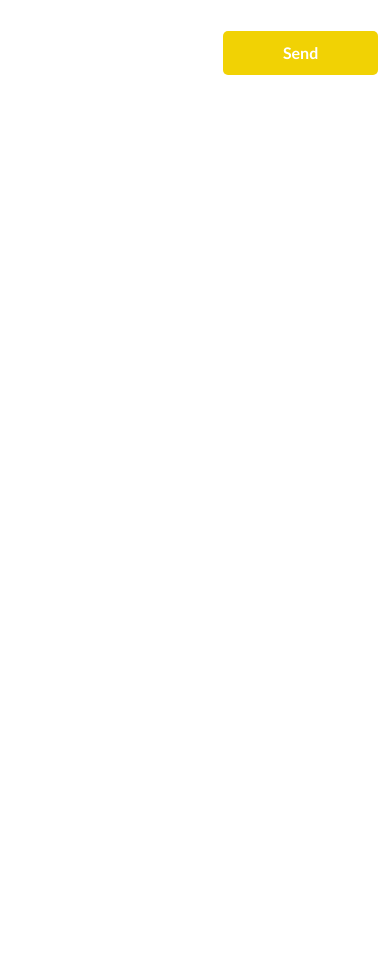
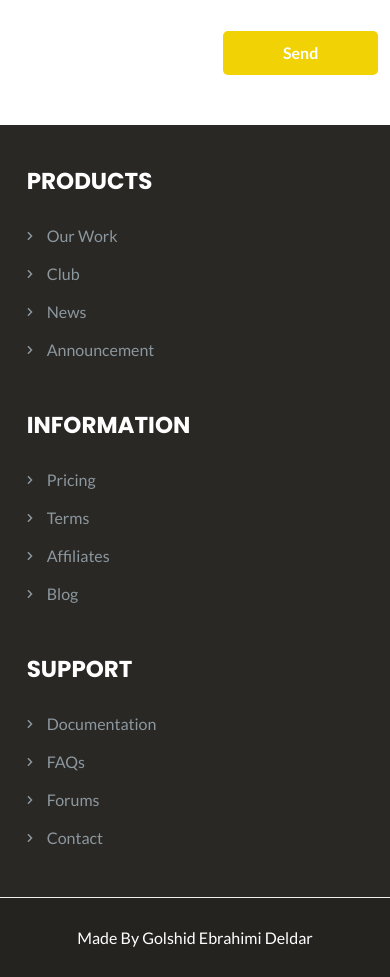
Before and after one commit to golsh1d/React-static-landing-page, a React (Create React App) app: page / in a window 390 px wide. Shown: the part 8580-9557 px from the top of the page. Before the commit the page ends 9205 px from the top, so only its background shows below. Built offline with nearby package versions, Linux system fonts and the light colour scheme.

Commit message:
add responsive footer component

```diff
--- a/src/App.js
+++ b/src/App.js
@@ -8,6 +8,7 @@ import News from './News/News';
 import Counter from './Counter/Counter';
 import Team from './Team/Team';
 import Contact from './Contact/Contact';
+import Footer from './Footer/Footer';
 
 function App() {
   return (
@@ -21,7 +22,7 @@ function App() {
       <Counter />
       <Team />
       <Contact />
-      <br /><br /><br /><br /><br /><br /><br /><br /><br /><br /><br /><br /><br /><br /><br /><br /><br /><br /><br /><br /><br /><br /><br /><br /><br />
+      <Footer />
     </div>
   );
 }
--- /dev/null
+++ b/src/Footer/Footer.css
@@ -0,0 +1,72 @@
+@import url('https://fonts.googleapis.com/css2?family=Lato:ital,wght@0,100;0,300;0,400;0,700;0,900;1,100;1,300;1,400;1,700;1,900&display=swap');
+@import url('https://fonts.googleapis.com/css2?family=Poppins:ital,wght@0,100;0,200;0,300;0,400;0,500;0,600;0,700;0,800;0,900;1,100;1,200;1,300;1,400;1,500;1,600;1,700;1,800;1,900&display=swap');
+
+* {
+    margin: 0px;
+    padding: 0px;
+    box-sizing: border-box;
+    list-style: none;
+    text-decoration: none;
+}
+
+.Footer-wrapper {
+    width: 100%;
+    background-color: #292825;
+    padding-top: 40px;
+    padding-right: 0px;
+    padding-left: 0px;
+    display: flex;
+    flex-direction: column;
+    align-items: center;
+    justify-content: center;
+}
+
+.Footer-main-content {
+    display: flex;
+    flex-wrap: wrap;
+    align-items: center;
+}
+
+.bottom-Footer {
+    padding: 30px 0;
+    text-align: center;
+    background-color: #242320;
+    display: flex;
+    align-items: center;
+    justify-content: center;
+    color: #fff;
+    font-family: "Lato", sans-serif;
+    font-weight: 400;
+    font-size: 16px;
+    border-top: 1px solid #efefef;
+}
+
+@media (max-width: 768px) {
+    .container {
+        width: 94%;
+    }
+    .Footer-wrapper-pb-max-768 {
+        padding-bottom: 0px;
+    }
+}
+
+@media (min-width: 768px) {
+    .container {
+        width: 750px;
+    }
+    .Footer-wrapper-pb-min-768 {
+        padding-bottom: 40px;
+    }
+}
+
+@media (min-width: 992px) {
+    .container {
+        width: 970px;
+    }
+}
+
+@media (min-width: 1200px) {
+    .container{
+        width: 1170px;
+    }
+}
--- /dev/null
+++ b/src/Footer/Footer.js
@@ -0,0 +1,25 @@
+import './Footer.css'
+import React from 'react'
+import FooterContent from './FooterContent'
+
+export default function Footer() {
+  let FooterContentProps = [
+    {id : 1 , title : "PRODUCTS" , link1 : "Our Work" , link2 : "Club" , link3 : "News" , link4: "Announcement"} ,
+    {id : 2 , title : "INFORMATION" , link1 : "Pricing" , link2 : "Terms" , link3 : "Affiliates" , link4: "Blog"} ,
+    {id : 3 , title : "SUPPORT" , link1 : "Documentation" , link2 : "FAQs" , link3 : "Forums" , link4: "Contact"}
+  ]
+  return (
+    <>
+    <div className='Footer-wrapper Footer-wrapper-pb-max-768 Footer-wrapper-pb-min-768'>
+        <div className='Footer-main-content container'>
+            {FooterContentProps.map(FooterContentProp => (
+                <FooterContent key={FooterContentProp.id} {...FooterContentProp}/>
+            ))}
+        </div>
+    </div>
+    <div className='bottom-Footer'>
+        Made By Golshid Ebrahimi Deldar
+    </div>
+    </>
+  )
+}
--- /dev/null
+++ b/src/Footer/FooterContent.css
@@ -0,0 +1,103 @@
+@import url('https://fonts.googleapis.com/css2?family=Lato:ital,wght@0,100;0,300;0,400;0,700;0,900;1,100;1,300;1,400;1,700;1,900&display=swap');
+@import url('https://fonts.googleapis.com/css2?family=Poppins:ital,wght@0,100;0,200;0,300;0,400;0,500;0,600;0,700;0,800;0,900;1,100;1,200;1,300;1,400;1,500;1,600;1,700;1,800;1,900&display=swap');
+
+* {
+    margin: 0px;
+    padding: 0px;
+    box-sizing: border-box;
+    list-style: none;
+    text-decoration: none;
+}
+
+.FooterContent-wrapper {
+    padding: 0 15px;
+}
+
+.FooterContent-title {
+    margin: 0 0 20px 0;
+    padding: 0;
+    color: #fff;
+    width: 100%;
+    font-size: 23px;
+    line-height: 32px;
+    font-weight: 700;
+    font-family: "Poppins";
+}
+
+.FooterContent-details {
+    width: 100%;
+    height: min-content;
+}
+
+.FooterContent-details ul {
+    width: 100%;
+    font-size: 16px;
+    font-family: "Lato";
+    line-height: 26px;
+    font-weight: 400;
+}
+
+.FooterContent-details ul li {
+    width: 100%;
+    padding-left: 20px;
+    position: relative;
+    line-height: 38px;
+    display: flex;
+    align-items: center;
+}
+
+.FooterContent-details ul li .icon{
+    color: #8c979e;
+    position: absolute;
+    left: 0;
+    line-height: 38px;
+    width: 6px;
+    transition: all 0.3s ease;
+}
+
+.FooterContent-details ul li a {
+    line-height: 38px;
+    color: #8c979e;
+    transition: all 0.3s ease;
+}
+
+.FooterContent-details ul li:hover a,
+.FooterContent-details ul li:hover .icon {
+    color: #6A4D8A;
+}
+
+@media (max-width: 768px) {
+    .container {
+        width: 94%;
+    }
+    .FooterContent-wrapper-width-max-768 {
+        width: 100%;
+    }
+    .FooterContent-wrapper-mb-max-768 {
+        margin-bottom: 40px;
+    }
+}
+
+@media (min-width: 768px) {
+    .container {
+        width: 750px;
+    }
+    .FooterContent-wrapper-width-min-768 {
+        width: 25%;
+    }
+    .FooterContent-wrapper-mb-min-768 {
+        margin-bottom: 0px;
+    }
+}
+
+@media (min-width: 992px) {
+    .container {
+        width: 970px;
+    }
+}
+
+@media (min-width: 1200px) {
+    .container{
+        width: 1170px;
+    }
+}
--- /dev/null
+++ b/src/Footer/FooterContent.js
@@ -0,0 +1,19 @@
+import './FooterContent.css'
+import React from 'react'
+import { FaChevronRight } from "react-icons/fa";
+
+export default function FooterContent({title , link1 , link2 , link3 , link4}) {
+  return (
+    <div className='FooterContent-wrapper FooterContent-wrapper-width-max-768 FooterContent-wrapper-mb-max-768 FooterContent-wrapper-width-min-768 FooterContent-wrapper-mb-min-768'>
+        <div className='FooterContent-title'>{title}</div>
+        <div className='FooterContent-details'>
+            <ul>
+                <li><FaChevronRight className='icon'/><a href="#">{link1}</a></li>
+                <li><FaChevronRight className='icon'/><a href="#">{link2}</a></li>
+                <li><FaChevronRight className='icon'/><a href="#">{link3}</a></li>
+                <li><FaChevronRight className='icon'/><a href="#">{link4}</a></li>
+            </ul>
+        </div>
+    </div>
+  )
+}
```
